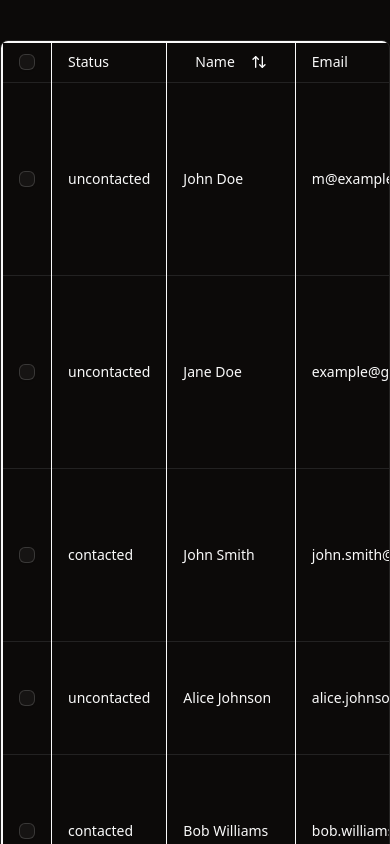
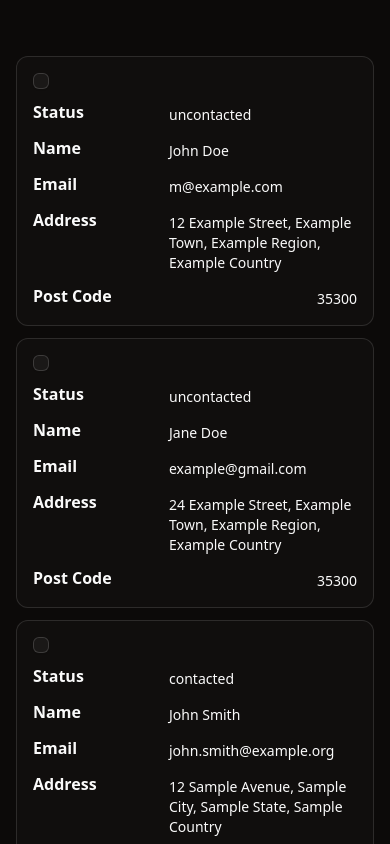
Before and after one commit to rhw-repo/react-dashboard-fs, a React (Vite) app in the folder frontend/: page / in a window 390 px wide. Shown: the top 844 px of the page. Built offline with nearby package versions, Linux system fonts and the light colour scheme.

Commit message:
Commits squashed merge of WIP from feature/responsive branch which styles table as cards in mobile

```diff
--- /dev/null
+++ b/frontend/src/components/ui/data-table/data-table.module.css
@@ -0,0 +1,110 @@
+.table-responsive table td {
+  display: table-cell;
+  padding: 0.5rem;
+  box-sizing: border-box;
+}
+
+/* MOBILE */
+@media (max-width: 639px) {
+  .table-responsive {
+    border: 0;
+    border-radius: 0;
+  }
+
+  .table-responsive table {
+    width: 100%;
+    display: block;
+  }
+
+  /* Stack with a vertical gap */
+  .table-responsive table tbody {
+    display: flex;
+    flex-direction: column;
+    gap: 0.75rem;
+  }
+
+  /* Style rows as 'cards' */
+  .table-responsive table tr {
+    display: flex;
+    flex-direction: column;
+    gap: 0.75rem;
+    padding: 1rem;
+    border-radius: 0.75rem;
+    border: 1px solid rgba(255, 255, 255, 0.12);
+    background: rgba(255, 255, 255, 0.02);
+    overflow: hidden;
+    margin: 0;
+  }
+
+  /* Reset direct td children of each tr */
+  .table-responsive table tr > td {
+    background: transparent;
+    border-radius: 0;
+    box-shadow: none;
+    padding: 0;
+  }
+
+  /* Layout inside each row */
+  .table-responsive table td {
+    display: grid;
+    grid-template-columns: 7.5rem 1fr;
+    column-gap: 1rem;
+    row-gap: 0.25rem;
+    align-items: start;
+  }
+
+  /* Checkbox cell */
+  .table-responsive table td:first-child {
+    display: flex;
+    align-items: center;
+    justify-content: flex-start;
+  }
+
+  .table-responsive table td::before {
+    display: block;
+    font-weight: 600;
+    color: #fafafa;
+    font-size: 1rem;
+    white-space: nowrap;
+    overflow: hidden;
+    text-overflow: ellipsis;
+  }
+
+  .table-responsive table td:nth-of-type(2)::before {
+    content: 'Status';
+  }
+  .table-responsive table td:nth-of-type(3)::before {
+    content: 'Name';
+  }
+  .table-responsive table td:nth-of-type(4)::before {
+    content: 'Email';
+  }
+  .table-responsive table td:nth-of-type(5)::before {
+    content: 'Address';
+  }
+  .table-responsive table td:nth-of-type(6)::before {
+    content: 'Post Code';
+    text-align: left;
+  }
+}
+
+/* DESKTOP >=640px — restore table layout, remove pseudo content */
+@media (min-width: 640px) {
+  .table-responsive table {
+    display: table;
+    width: 100%;
+  }
+  .table-responsive table tr {
+    display: table-row;
+  }
+  .table-responsive table td {
+    display: table-cell;
+    padding: 0.5rem;
+    border-bottom: none;
+    grid-template-columns: none;
+  }
+  .table-responsive table td::before {
+    content: none;
+    display: none;
+  }
+}
--- a/frontend/src/components/ui/data-table/data-table.tsx
+++ b/frontend/src/components/ui/data-table/data-table.tsx
@@ -1,14 +1,15 @@
 'use no memo';
 // see https://react.dev/reference/react-compiler/directives/use-no-memo
 /* Disable optimisation prevent memoization breaking table functionality:
-"TanStack table returns a stable reference for table, so that means that
-we cannot get the freshest updates during renders, unless we opt out of memoization."
+   TanStack table returns a stable reference for table, so that means that
+   we cannot get the freshest updates during renders, unless we opt out of memoization.
    https://github.com/facebook/react/issues/33057
 */
 import * as React from 'react';
 import type { CheckedState } from '@radix-ui/react-checkbox';
 import { Checkbox } from '@/components/ui/checkbox';
 import { Button } from '@/components/ui/button';
+import styles from './data-table.module.css';
 
 import {
   type ColumnDef,
@@ -41,15 +42,12 @@ export function DataTable<TData extends { id: string }, TValue>({ columns, data
     getPaginationRowModel: getPaginationRowModel(),
   });
 
-  // Stable between renders as per Tanstack Table docs
   const headerGroups = table.getHeaderGroups();
   const rows = table.getRowModel().rows;
 
-  // Page-scoped ids
   const pageRowIds = React.useMemo(() => rows.map((row) => row.original.id), [rows]);
   const pageIdSet = React.useMemo(() => new Set(pageRowIds), [pageRowIds]);
 
-  // Prune selection to current page whenever page changes
   React.useEffect(() => {
     setSelectedRows((prev) => {
       if (prev.size === 0) return prev;
@@ -64,8 +62,6 @@ export function DataTable<TData extends { id: string }, TValue>({ columns, data
     });
   }, [pageIdSet]);
 
-  /* Compute 'select all rows on page' checkbox state
-  (tri-state) based on page-scoped selection. */
   const selectedInpageCount = React.useMemo(() => {
     let count = 0;
     for (const id of selectedRows) if (pageIdSet.has(id)) count++;
@@ -84,19 +80,15 @@ export function DataTable<TData extends { id: string }, TValue>({ columns, data
           : 'indeterminate';
 
   const handleSelectAll = (checked: CheckedState) => {
-    if (checked === 'indeterminate') {
-      return;
-    }
+    if (checked === 'indeterminate') return;
 
     setSelectedRows((prev) => {
       const next = new Set(prev);
-
       if (checked === true) {
         for (const id of pageRowIds) next.add(id);
       } else {
         for (const id of pageRowIds) next.delete(id);
       }
-
       return next;
     });
   };
@@ -112,13 +104,14 @@ export function DataTable<TData extends { id: string }, TValue>({ columns, data
 
   return (
     <div>
-      <div className="overflow-hidden rounded-md border">
-        <Table className="text-neutral-50">
-          <TableHeader>
+      <div className={`m-4 overflow-hidden rounded-md border-0 sm:border ${styles['table-responsive']}`}>
+        {/* default: stacked grid (mobile). from `sm:` revert to semantic table */}
+        <Table className="block text-neutral-50">
+          {/* column headers: hidden on mobile, visible from `sm:` */}
+          <TableHeader className="hidden sm:table-header-group">
             {headerGroups.map((headerGroup) => (
-              <TableRow key={headerGroup.id}>
-                {/* Select-all checkbox (current page) */}
-                <TableHead className="w-8">
+              <TableRow key={headerGroup.id} className="grid grid-cols-[1fr_2fr] p-4 sm:table-row">
+                <TableHead className="hidden w-8 sm:table-cell">
                   <Checkbox
                     checked={selectAllState}
                     onCheckedChange={handleSelectAll}
@@ -126,51 +119,63 @@ export function DataTable<TData extends { id: string }, TValue>({ columns, data
                     aria-label="Select all rows on this page"
                   />
                 </TableHead>
-                {headerGroup.headers.map((header) => {
-                  return (
-                    <TableHead key={header.id} className="border-x border-neutral-50 text-neutral-50">
+                {headerGroup.headers.map((header) => (
+                  <TableHead
+                    key={header.id}
+                    className="hidden border-x border-neutral-50 text-neutral-50 sm:table-cell"
+                  >
                     {header.isPlaceholder ? null : flexRender(header.column.columnDef.header, header.getContext())}
                   </TableHead>
-                  );
-                })}
+                ))}
               </TableRow>
             ))}
           </TableHeader>
+
           <TableBody>
             {rows.length > 0 ? (
               rows.map((row) => {
                 const id = row.original.id;
                 const isSelected = selectedRows.has(id);
+
                 return (
                   <TableRow
                     key={row.id}
                     data-state={isSelected ? 'selected' : undefined}
-                    className="data-[state=selected]:bg-gray-800 data-[state=selected]:text-neutral-50"
+                    className={
+                      'grid grid-cols-1 gap-2 border border-neutral-50 p-3 data-[state=selected]:bg-gray-800 data-[state=selected]:text-neutral-50 sm:table-row sm:border-x sm:border-accent sm:p-0'
+                    }
                   >
-                    {/* Per-row checkbox */}
-                    <TableCell>
+                    {/* per-row checkbox (always shown) */}
+                    <TableCell className="block sm:table-cell">
+                      <div className="flex items-center space-x-2">
                         <Checkbox
                           checked={isSelected}
                           onCheckedChange={(checked) => handleSelectRow(id, checked === true)}
                           className="rounded-sm"
                           aria-label={`Select row ${id}`}
                         />
+                      </div>
                     </TableCell>
-                    {row.getVisibleCells().map((cell) => (
+
+                    {row.getVisibleCells().map((cell) => {
+                      const colId = cell.column.id;
+                      return (
                         <TableCell
                           key={cell.id}
-                        className={`border-x border-neutral-50 ${cell.column.id === 'postcode' ? 'text-right tabular-nums' : ''}`}
+                          className={`block sm:table-cell sm:border-x sm:border-neutral-50 ${colId === 'postcode' ? 'text-right tabular-nums' : ''}`}
                         >
-                        {/* getContext() = "get the render props for this cell at this time",
-                        memory peg = everything this cell needs to know to render itself */}
+                          {/* Stacked layout; TODO add labels in mobile  */}
+                          <div className="mt-1 sm:mt-0">
                             {flexRender(cell.column.columnDef.cell, cell.getContext())}
+                          </div>
                         </TableCell>
-                    ))}
+                      );
+                    })}
                   </TableRow>
                 );
               })
             ) : (
-              <TableRow>
+              <TableRow className="grid grid-cols-1 p-4 sm:table-row">
                 <TableCell colSpan={columns.length + 1} className="h-24 text-center">
                   No results.
                 </TableCell>
@@ -179,7 +184,7 @@ export function DataTable<TData extends { id: string }, TValue>({ columns, data
           </TableBody>
         </Table>
       </div>
-      {/* Pagination */}
+
       <div className="flex items-center justify-center space-x-2 py-4">
         <Button variant="outline" onClick={() => table.firstPage()} disabled={!table.getCanPreviousPage()}>
           {'<<'}
@@ -191,7 +196,6 @@ export function DataTable<TData extends { id: string }, TValue>({ columns, data
           Next
         </Button>
         <Button variant="outline" size="sm" onClick={() => table.lastPage()} disabled={!table.getCanNextPage()}>
-          {' '}
           {'>>'}
         </Button>
       </div>
--- a/frontend/src/components/ui/table.tsx
+++ b/frontend/src/components/ui/table.tsx
@@ -7,7 +7,7 @@ function Table({ className, ...props }: React.ComponentProps<'table'>) {
     <div data-slot="table-container" className="relative w-full overflow-x-auto">
       <table
         data-slot="table"
-        className={cn('w-full caption-bottom border-2 border-neutral-50 text-sm', className)}
+        className={cn('caption-bottom border-0 border-neutral-50 text-sm sm:w-full sm:rounded sm:border-2', className)}
         {...props}
       />
     </div>
@@ -66,7 +66,7 @@ function TableCell({ className, ...props }: React.ComponentProps<'td'>) {
     <td
       data-slot="table-cell"
       className={cn(
-        'p-4 align-middle sm:whitespace-nowrap [&:has([role=checkbox])]:pr-0 *:[[role=checkbox]]:translate-y-0.5',
+        'p-0 align-middle sm:p-4 sm:whitespace-nowrap [&:has([role=checkbox])]:pr-0 *:[[role=checkbox]]:translate-y-0.5',
         className,
       )}
       {...props}
```
Lines whose indentation alone changed are shown as unchanged.
